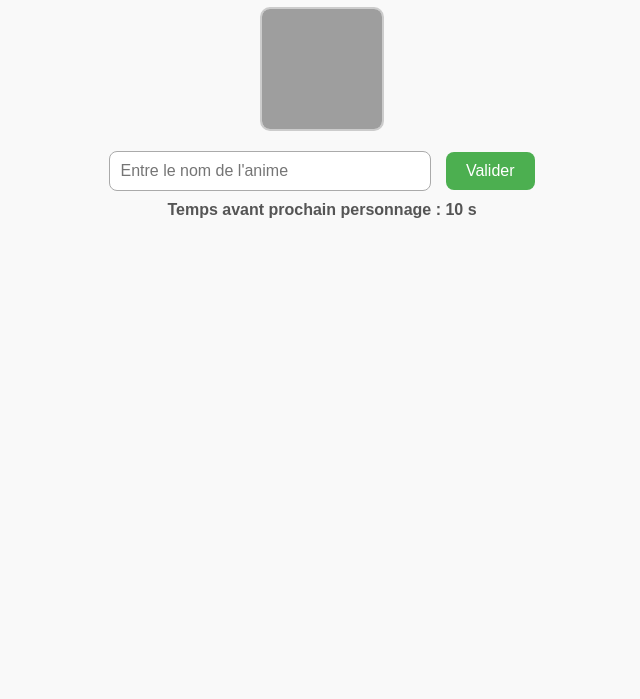
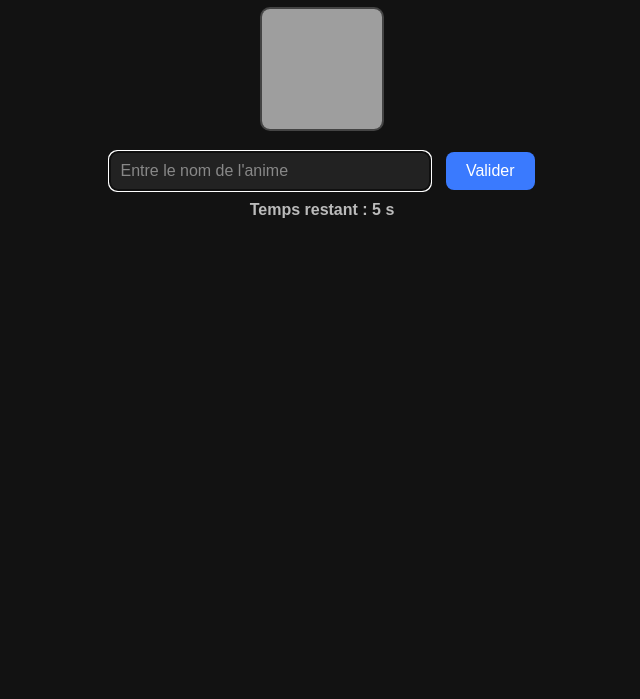
Before and after one commit to mastermanga/CharaClue, a plain HTML site: page index.html in a window 1280 px wide. Shown: the part 101-800 px from the top of the page, without its empty margins (318-958 px from the left). Drawn offline with Linux system fonts and the light colour scheme; grey boxes are pictures that could not be loaded.

Commit message:
Update index.html

```diff
--- a/index.html
+++ b/index.html
@@ -4,14 +4,16 @@
   <meta charset="UTF-8" />
   <title>CharaClue - Devine l'anime</title>
   <style>
+    /* Mode dark */
     body {
       font-family: Arial, sans-serif;
-      background-color: #f9f9f9;
+      background-color: #121212;
+      color: #e0e0e0;
       text-align: center;
       padding: 20px;
     }
     h1 {
-      color: #333;
+      color: #ffffff;
     }
     #character-container {
       display: flex;
@@ -25,16 +27,22 @@
       height: 120px;
       object-fit: cover;
       border-radius: 10px;
-      border: 2px solid #ccc;
+      border: 2px solid #444;
       display: none;
+      background-color: #222;
     }
     input[type="text"] {
       padding: 10px;
       width: 300px;
       font-size: 16px;
       border-radius: 8px;
-      border: 1px solid #aaa;
+      border: 1px solid #555;
       margin-top: 20px;
+      background-color: #222;
+      color: #e0e0e0;
+    }
+    input[type="text"]::placeholder {
+      color: #888;
     }
     button {
       padding: 10px 20px;
@@ -42,9 +50,13 @@
       margin-left: 10px;
       border: none;
       border-radius: 8px;
-      background-color: #4CAF50;
+      background-color: #3a7afe;
       color: white;
       cursor: pointer;
+      transition: background-color 0.3s ease;
+    }
+    button:hover {
+      background-color: #2a5edb;
     }
     #feedback {
       margin-top: 20px;
@@ -52,16 +64,16 @@
       font-weight: bold;
     }
     .success {
-      color: green;
+      color: #4caf50;
     }
     .error {
-      color: red;
+      color: #e03e3e;
     }
     #timer {
       margin-top: 10px;
       font-size: 16px;
       font-weight: bold;
-      color: #555;
+      color: #bbb;
     }
   </style>
 </head>
@@ -72,37 +84,48 @@
 
   <div>
     <input type="text" id="guess-input" placeholder="Entre le nom de l'anime" />
-    <button onclick="checkGuess()">Valider</button>
+    <button id="submit-btn">Valider</button>
   </div>
 
-  <p id="timer">Temps avant prochain personnage : 15 s</p>
+  <p id="timer">Chargement...</p>
   <p id="feedback"></p>
 
   <script>
-    const imageURL = "https://cdn.myanimelist.net/images/characters/16/306072.jpg";
-    const currentAnime = {
-      anime: "Kingdom",
-      characters: [
-        { name: "Perso 1", image: imageURL },
-        { name: "Perso 2", image: imageURL },
-        { name: "Perso 3", image: imageURL },
-        { name: "Perso 4", image: imageURL },
-        { name: "Perso 5", image: imageURL },
-        { name: "Perso 6", image: imageURL },
-      ]
-    };
-
     const container = document.getElementById("character-container");
     const feedback = document.getElementById("feedback");
     const timerDisplay = document.getElementById("timer");
     const guessInput = document.getElementById("guess-input");
+    const submitBtn = document.getElementById("submit-btn");
 
+    let currentAnime = null;
     let revealedCount = 0;
     let gameEnded = false;
-    let countdown = 15;
+    let countdown = 10;
     let countdownInterval = null;
 
-    // Créer les images cachées
+    // Charge le fichier JSON et démarre le jeu
+    async function loadAnimes() {
+      try {
+        const response = await fetch('animes.json');
+        const animes = await response.json();
+
+        // Choix aléatoire d'un anime
+        currentAnime = animes[Math.floor(Math.random() * animes.length)];
+        initGame();
+      } catch (error) {
+        timerDisplay.textContent = "Erreur de chargement des données.";
+        console.error(error);
+      }
+    }
+
+    function initGame() {
+      // Nettoie l'affichage
+      container.innerHTML = '';
+      feedback.textContent = '';
+      revealedCount = 0;
+      gameEnded = false;
+
+      // Crée les images cachées
       currentAnime.characters.forEach((char, i) => {
         const img = document.createElement("img");
         img.src = char.image;
@@ -112,7 +135,15 @@
         container.appendChild(img);
       });
 
-    // Affiche le prochain personnage et relance le timer
+      // Lance la première révélation et timer
+      revealNextCharacter();
+
+      guessInput.disabled = false;
+      submitBtn.disabled = false;
+      guessInput.value = '';
+      guessInput.focus();
+    }
+
     function revealNextCharacter() {
       if (revealedCount < currentAnime.characters.length) {
         const img = document.getElementById("char-" + revealedCount);
@@ -120,32 +151,33 @@
         revealedCount++;
         resetTimer();
       }
-      if (revealedCount === currentAnime.characters.length) {
-        clearInterval(countdownInterval);
-        timerDisplay.textContent = "Tous les personnages sont révélés.";
-      }
     }
 
-    // Timer avec compte à rebours visible
     function resetTimer() {
-      countdown = 15;
-      timerDisplay.textContent = `Temps avant prochain personnage : ${countdown} s`;
+      countdown = 10;
+      timerDisplay.textContent = `Temps restant : ${countdown} s`;
       if (countdownInterval) clearInterval(countdownInterval);
       countdownInterval = setInterval(() => {
         countdown--;
         if (countdown <= 0) {
           clearInterval(countdownInterval);
           if (!gameEnded) {
+            if (revealedCount === currentAnime.characters.length) {
+              feedback.textContent = `⏰ Temps écoulé ! Tu as perdu. C'était "${currentAnime.anime}".`;
+              feedback.className = "error";
+              gameEnded = true;
+              timerDisplay.textContent = "Jeu terminé.";
+              guessInput.disabled = true;
+              submitBtn.disabled = true;
+            } else {
               revealNextCharacter();
             }
+          }
         } else {
-          timerDisplay.textContent = `Temps avant prochain personnage : ${countdown} s`;
+          timerDisplay.textContent = `Temps restant : ${countdown} s`;
         }
       }, 1000);
     }
-
-    // Commencer le jeu : afficher le 1er perso + timer
-    revealNextCharacter();
 
     function checkGuess() {
       if (gameEnded) return;
@@ -158,6 +190,8 @@
         gameEnded = true;
         clearInterval(countdownInterval);
         timerDisplay.textContent = "Jeu terminé.";
+        guessInput.disabled = true;
+        submitBtn.disabled = true;
         // Affiche tous les personnages restants
         for(let i = revealedCount; i < currentAnime.characters.length; i++) {
           document.getElementById("char-" + i).style.display = "block";
@@ -172,11 +206,23 @@
           feedback.textContent += ` Tu as épuisé tous les indices. C'était "${currentAnime.anime}"`;
           gameEnded = true;
           timerDisplay.textContent = "Jeu terminé.";
+          guessInput.disabled = true;
+          submitBtn.disabled = true;
         }
       }
       guessInput.value = "";
       guessInput.focus();
     }
+
+    submitBtn.addEventListener("click", checkGuess);
+
+    guessInput.addEventListener("keypress", function(event) {
+      if (event.key === "Enter") {
+        checkGuess();
+      }
+    });
+
+    loadAnimes();
   </script>
 </body>
 </html>
```
Lines whose indentation alone changed are shown as unchanged.
